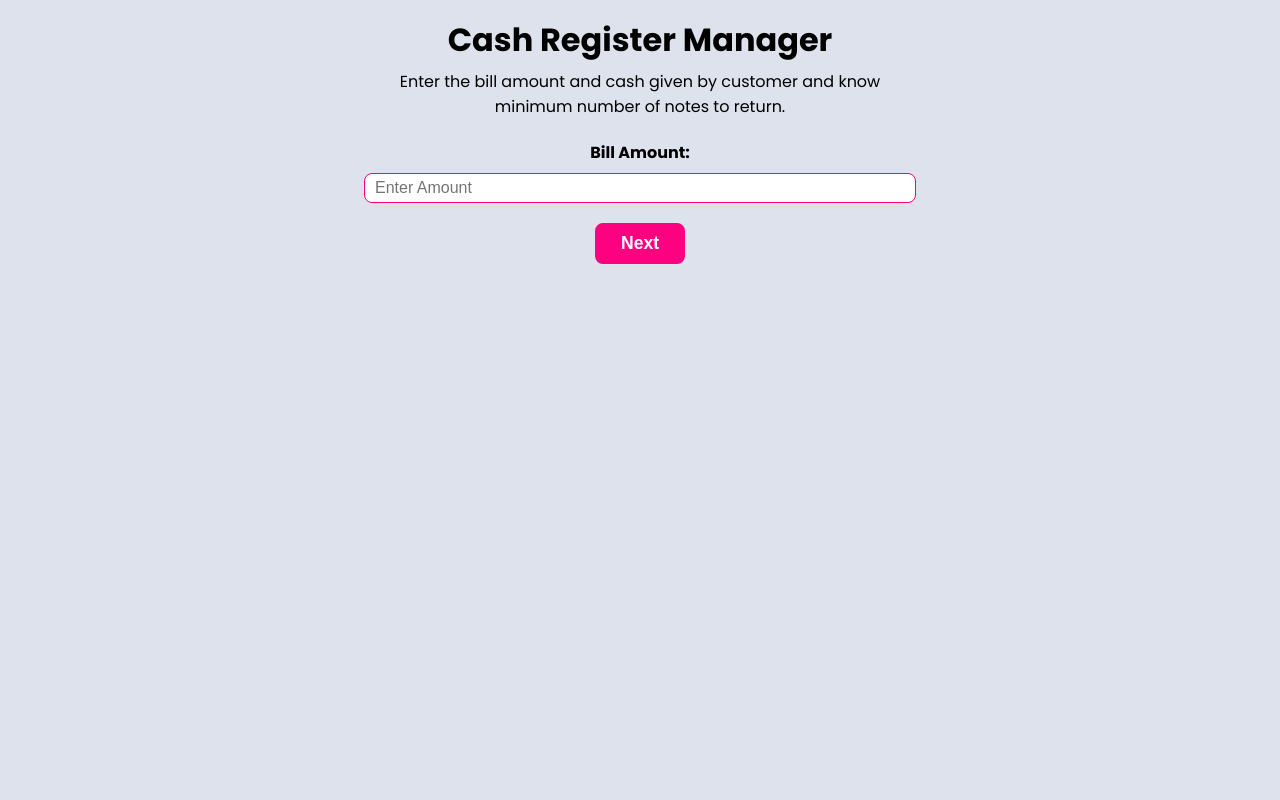
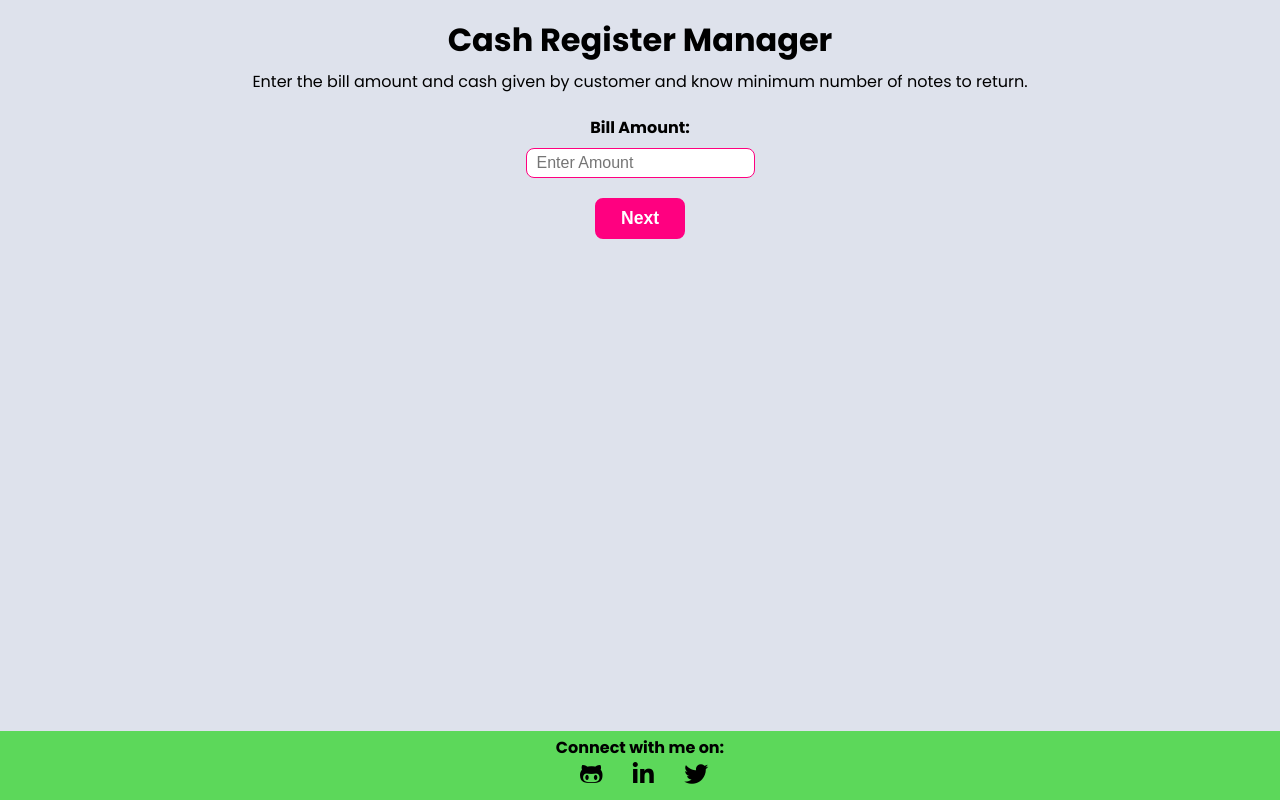
Before and after one commit to AtulHande03a/cash-register-app, a plain HTML site: page index.html in a window 1280 px wide. Drawn offline with Linux system fonts and the light colour scheme.

Commit message:
footer added & css changes

```diff
--- a/index.html
+++ b/index.html
@@ -4,6 +4,10 @@
     <meta charset="UTF-8" />
     <meta http-equiv="X-UA-Compatible" content="IE=edge" />
     <meta name="viewport" content="width=device-width, initial-scale=1.0" />
+    <link
+      rel="stylesheet"
+      href="https://cdnjs.cloudflare.com/ajax/libs/font-awesome/5.10.0/css/all.min.css"
+    />
     <title>Cash Register</title>
     <link rel="stylesheet" href="styles.css" />
   </head>
@@ -65,6 +69,40 @@
         </tr>
       </table>
     </div>
+    <footer>
+      <p class="footer-heading">Connect with me on:</p>
+      <div class="social-container">
+        <ul>
+          <li>
+            <a
+              class="link"
+              target="blank"
+              href="https://github.com/AtulHande03a"
+            >
+              <i class="fab fa-github-alt"></i>
+            </a>
+          </li>
+          <li>
+            <a
+              class="link"
+              target="blank"
+              href="https://www.linkedin.com/in/atul-hande/"
+            >
+              <i class="fab fa-linkedin-in"></i>
+            </a>
+          </li>
+          <li>
+            <a
+              class="link"
+              target="blank"
+              href="https://mobile.twitter.com/AtulHande9"
+            >
+              <i class="fab fa-twitter"></i>
+            </a>
+          </li>
+        </ul>
+      </div>
+    </footer>
     <script src="index.js"></script>
   </body>
 </html>
--- a/styles.css
+++ b/styles.css
@@ -9,14 +9,15 @@
 body {
   font-family: "Poppins";
   background-color: #dee2ec;
+  height: 100vh;
+  display: flex;
+  flex-direction: column;
 }
 
 .container {
   display: flex;
   flex-direction: column;
-  max-width: 90%;
-  margin: auto;
-  width: 600px;
+  align-items: center;
   text-align: center;
   padding: 1rem 1rem;
 }
@@ -91,3 +92,43 @@ h4 {
   margin-top: 10px;
   margin-bottom: 10px;
 }
+
+/*footer*/
+/*footer*/
+footer {
+  display: flex;
+  flex-direction: column;
+  align-items: center;
+  bottom: 0;
+  left: 0;
+  right: 0;
+  margin-top: auto;
+  padding: 0.5rem;
+  background-color: #5cd85a;
+  width: 100vw;
+}
+
+li {
+  list-style-type: none;
+  padding-left: 0.5rem;
+}
+
+ul {
+  display: flex;
+}
+
+footer a {
+  color: black;
+  font-size: 1.5rem;
+  padding: 0 0.7rem;
+}
+
+.footer-heading {
+  line-height: 50%;
+  font-weight: 700;
+  padding: 5px;
+  color: black;
+}
+footer a:hover {
+  color: #f54d3d;
+}
```
